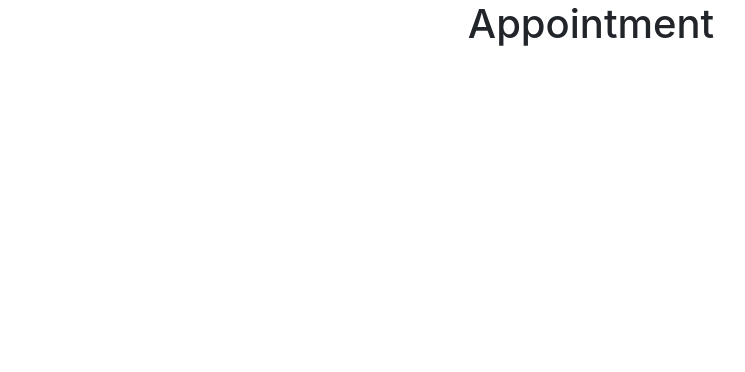
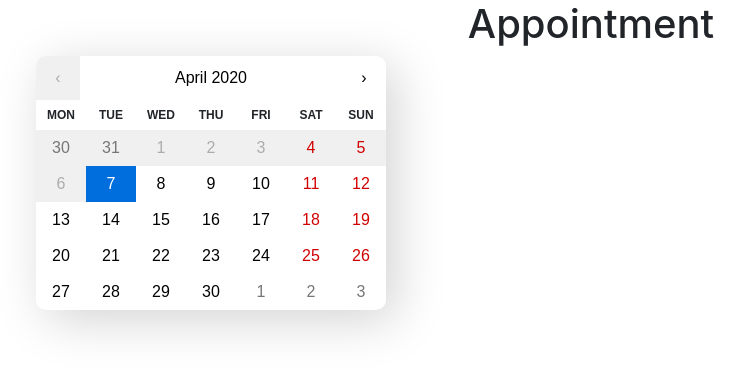
Before and after one commit to sifatMoonjerin/doctors-portal, a React (Create React App) app: page /getAppointment in a window 1280 px wide. Shown: the top 372 px of the page, without its empty margins (49-794 px from the left). Built offline with nearby package versions, Linux system fonts and the light colour scheme.

Commit message:
react-calendar formatted

```diff
--- /dev/null
+++ b/src/components/Appointment/Appointment.css
@@ -0,0 +1,18 @@
+.react-calendar{
+    border: none;
+    border-radius: 10px;
+    box-shadow: 10px 10px 50px lightgrey;
+    overflow: hidden;
+}
+
+.react-calendar__navigation{
+    margin-bottom: 0px;
+}
+
+.react-calendar__navigation__next2-button, .react-calendar__navigation__prev2-button{
+    display: none;
+}
+
+abbr{
+    text-decoration: none !important;
+}
--- a/src/components/Appointment/Appointment.js
+++ b/src/components/Appointment/Appointment.js
@@ -1,12 +1,21 @@
 import React, { useState } from 'react';
-
+import Calendar from 'react-calendar';
+import 'react-calendar/dist/Calendar.css';
+import './Appointment.css'
 
 const Appointment = () => {
-
+    const [date, setDate] = useState(new Date())
     return (
-        <div>
+        <div className='container'>
             <h1>Appointment</h1>
-
+            {console.log(date.toDateString())}
+            <Calendar
+                onChange={d => setDate(d)}
+                value={date}
+                minDate={new Date()}
+                maxDate={new Date(2020,11,31)}
+                minDetail={'year'}
+            />
         </div>
     );
 };
```
